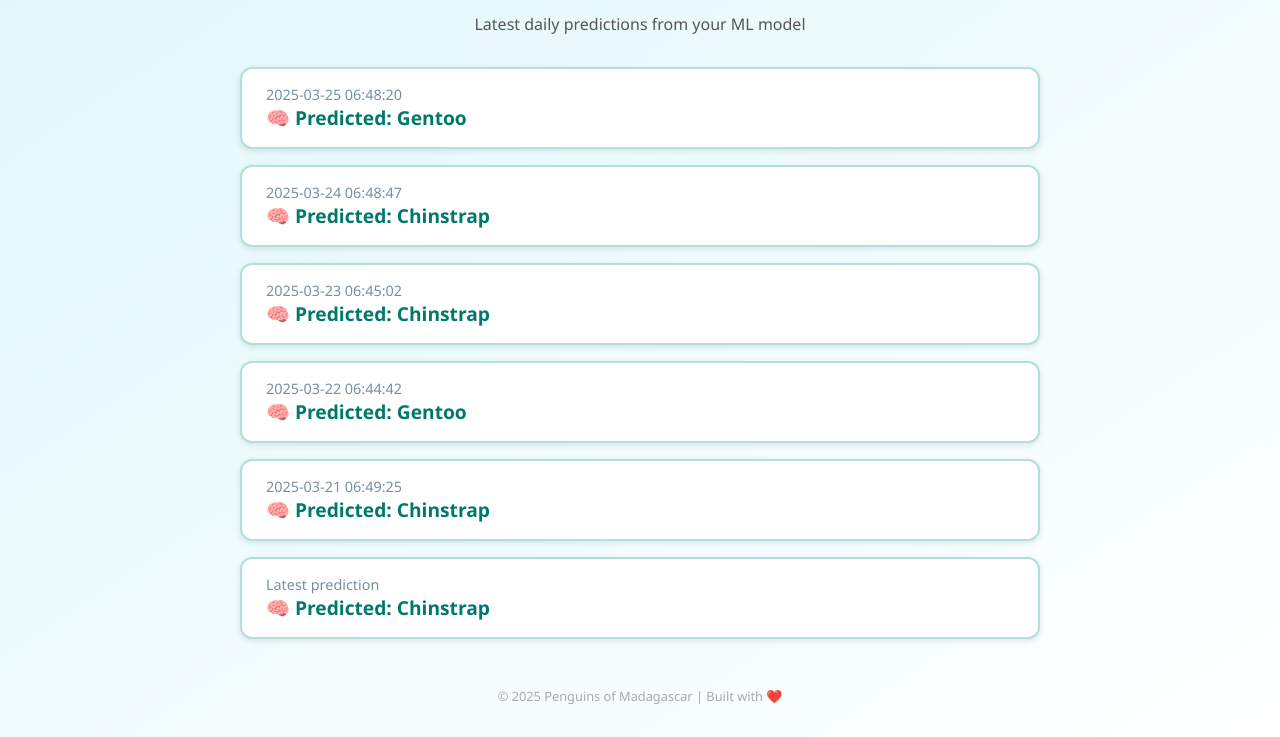
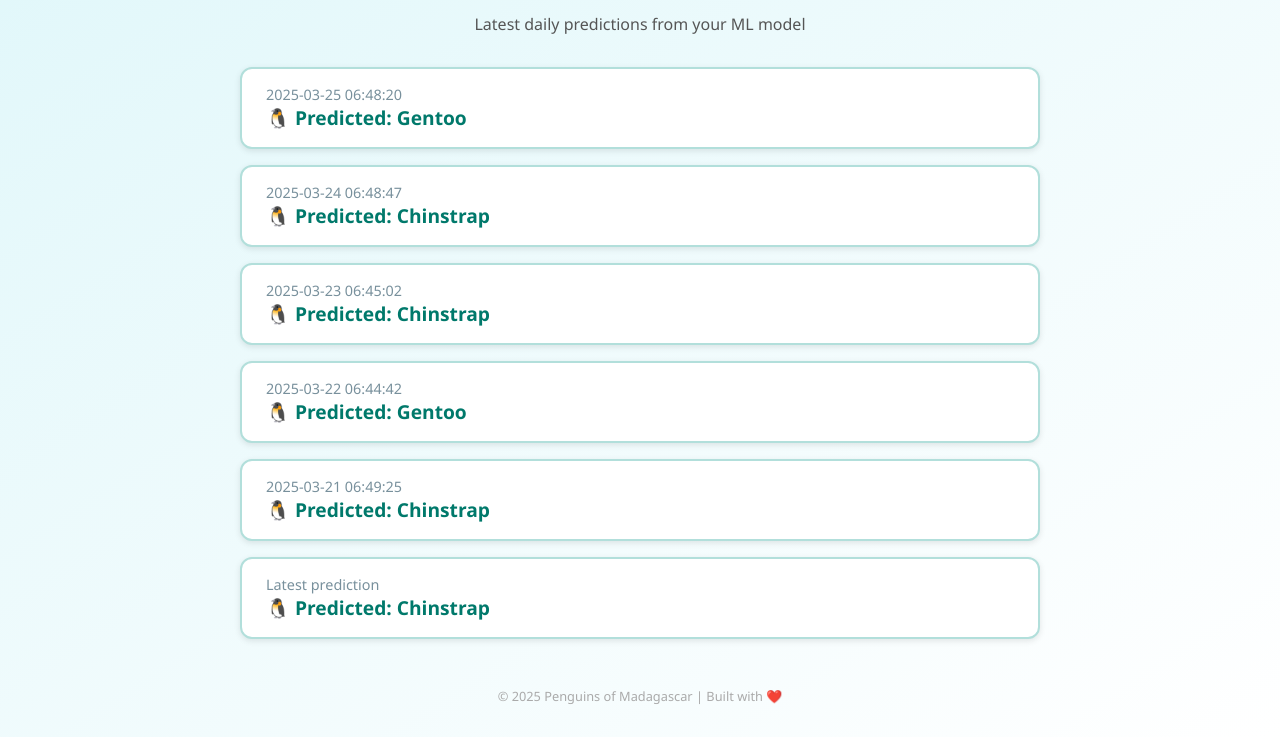
Before and after one commit to Cami9000/Penguins-of-Madagascar, a plain HTML site: page index.html in a window 1280 px wide. Shown: the part 99-836 px from the top of the page. Drawn offline with Linux system fonts and the light colour scheme.

Commit message:
Update index.html

```diff
--- a/index.html
+++ b/index.html
@@ -77,7 +77,7 @@
           box.className = 'prediction-box';
           box.innerHTML = `
             <div class="timestamp">${timestamp}</div>
-            <div class="species">🧠 Predicted: ${species}</div>
+            <div class="species">🐧 Predicted: ${species}</div>
           `;
           container.appendChild(box);
         });
```
